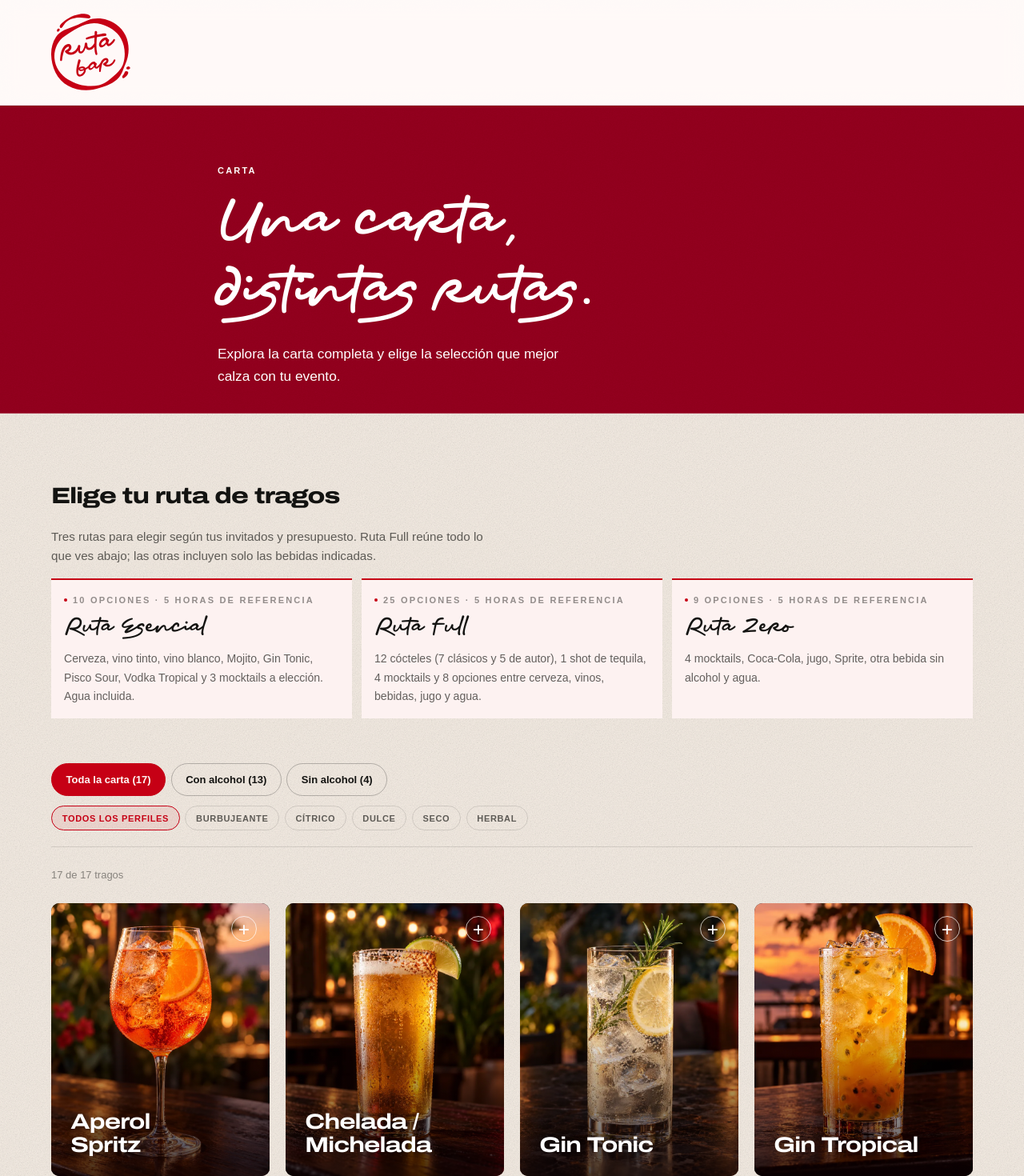
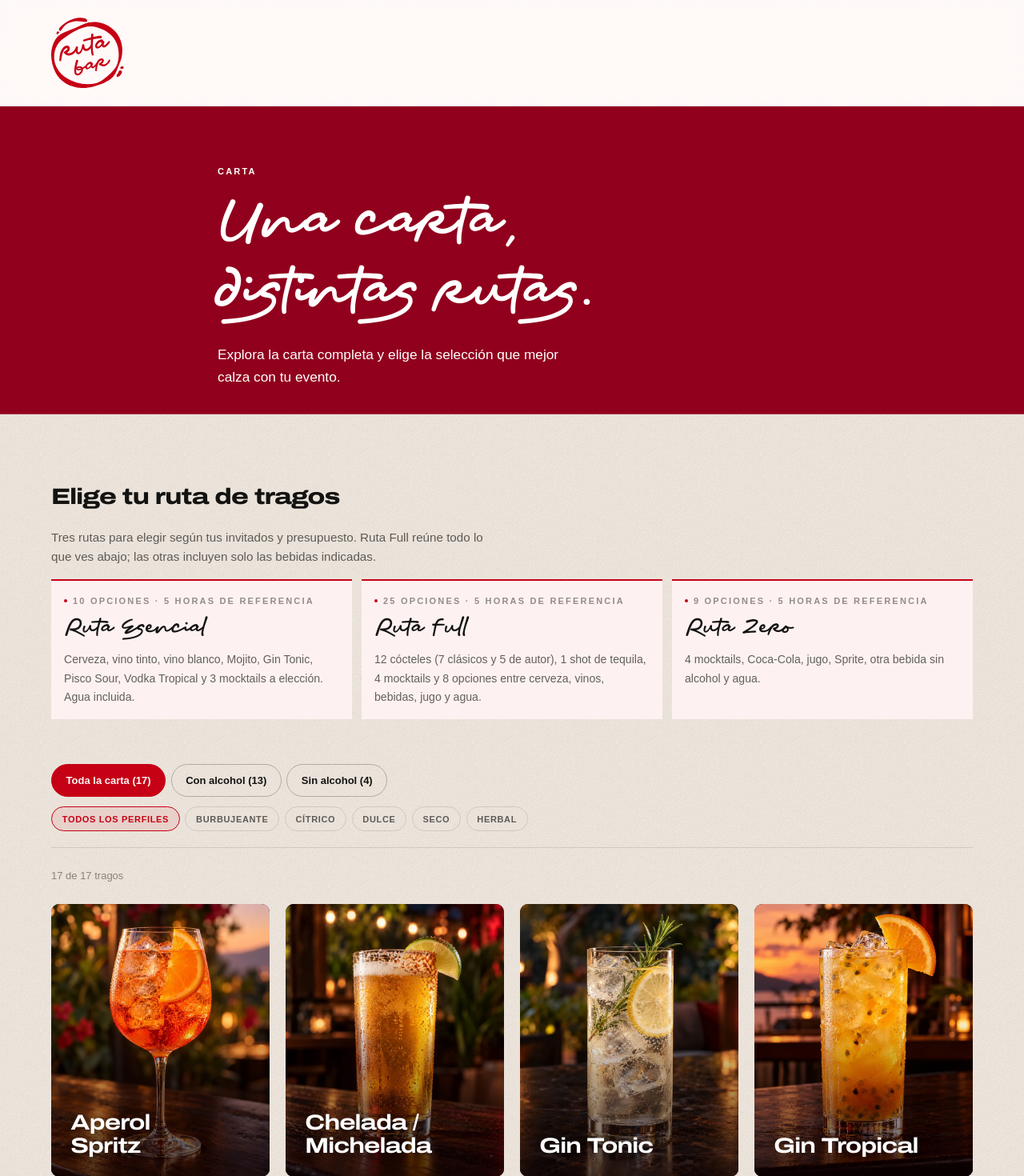
Before and after one commit to MatiNicolasur/RUTABAR, a Next.js app: page /carta in a window 1280 px wide. Shown: the top 1470 px of the page at 80% size. Built offline with nearby package versions, Linux system fonts and the light colour scheme; a web font is replaced by a local one.

Commit message:
Refine hero motion and card presentation

```diff
--- a/src/components/TarjetaBebida.tsx
+++ b/src/components/TarjetaBebida.tsx
@@ -45,7 +45,6 @@ export function TarjetaBebida({ nombre, tipo, cartas, icono, tono }: Props) {
           }}
         >
           <span className="trago-card__nombre">{nombre}</span>
-          <span className="trago-card__mas" aria-hidden="true">+</span>
         </button>
       </h3>
       <div className="trago-card__info" id={detalleId} aria-hidden={!abierta}>
--- a/src/components/TarjetaTrago.tsx
+++ b/src/components/TarjetaTrago.tsx
@@ -56,7 +56,6 @@ export function TarjetaTrago({ trago }: { trago: TragoWeb }) {
           }}
         >
           <span className="trago-card__nombre">{trago.nombre}</span>
-          <span className="trago-card__mas" aria-hidden="true">+</span>
         </button>
       </h3>
 
--- a/src/components/chrome.css
+++ b/src/components/chrome.css
@@ -81,6 +81,19 @@
   gap: clamp(1rem, 3vw, 3rem);
   padding-block: 1rem;
   min-height: calc(var(--marca) + 2rem);
+}
+
+@media (min-width: 48rem) {
+  .cabecera {
+    /* Un sello algo más compacto en escritorio, manteniendo intacta la escala móvil. */
+    --marca: calc(var(--cabecera-alto) - 2.5rem - 1px);
+  }
+
+  .cabecera__interior {
+    /* Mantener el alto compartido con el hero y los anclajes. */
+    padding-block: 1rem;
+    min-height: var(--cabecera-alto);
+  }
 }
 
 @media (max-width: 47.99rem) {
--- a/src/components/hero.css
+++ b/src/components/hero.css
@@ -309,6 +309,7 @@
 
 .hero--retrato {
   --hero2-ease: cubic-bezier(0.42, 0, 0.58, 1);
+  --hero2-reveal-ease: cubic-bezier(0.22, 0.82, 0.36, 1);
   --alto-cabecera: var(--cabecera-alto);
   --alto-util: calc(100lvh - var(--alto-cabecera) - 4rem);
 
@@ -484,11 +485,11 @@
   /* El círculo, la foto y el texto entran juntos, sin una pantalla que los
    * oculte hasta que acaben sus animaciones. */
   .hero--playing .hero2__media {
-    animation: hero2-abrir 1800ms cubic-bezier(0.22, 0.72, 0.36, 1) both;
+    animation: hero2-abrir 1900ms var(--hero2-reveal-ease) both;
   }
 
   .hero--playing .hero2__foto {
-    animation: hero2-foto-asentar 1800ms var(--hero2-ease) both;
+    animation: hero2-foto-asentar 1900ms var(--hero2-reveal-ease) both;
   }
 
   .hero--playing .hero2__firma {
--- a/src/components/interactivo.css
+++ b/src/components/interactivo.css
@@ -218,24 +218,6 @@
   text-shadow: 0 1px 12px rgb(0 0 0 / 0.5);
 }
 
-.trago-card__mas {
-  position: absolute;
-  inset-block-start: 1rem;
-  inset-inline-end: 1rem;
-  display: grid;
-  place-items: center;
-  inline-size: 2rem;
-  block-size: 2rem;
-  border: 1px solid rgb(255 255 255 / 0.7);
-  border-radius: 50%;
-  font-size: 1.4rem;
-  font-weight: 400;
-  line-height: 1;
-  transition: transform 320ms cubic-bezier(0.22, 1, 0.36, 1);
-}
-
-.trago-card[data-open='true'] .trago-card__mas { transform: rotate(45deg); }
-
 .trago-card__info {
   position: absolute;
   inset: 1.25rem 1.2rem 6.25rem;
@@ -297,14 +279,6 @@
     overflow-wrap: anywhere;
   }
 
-  .trago-card__mas {
-    inset-block-start: 0.6rem;
-    inset-inline-end: 0.6rem;
-    inline-size: 1.65rem;
-    block-size: 1.65rem;
-    font-size: 1.1rem;
-  }
-
   .trago-card__info {
     inset: 0.7rem 0.65rem 3.8rem;
     gap: 0.4rem;
@@ -318,7 +292,6 @@
 @media (prefers-reduced-motion: reduce) {
   .trago-card::after,
   .trago-card__imagen,
-  .trago-card__mas,
   .trago-card__info { transition: none; }
 
   .trago-card__info { transform: none; }
```
